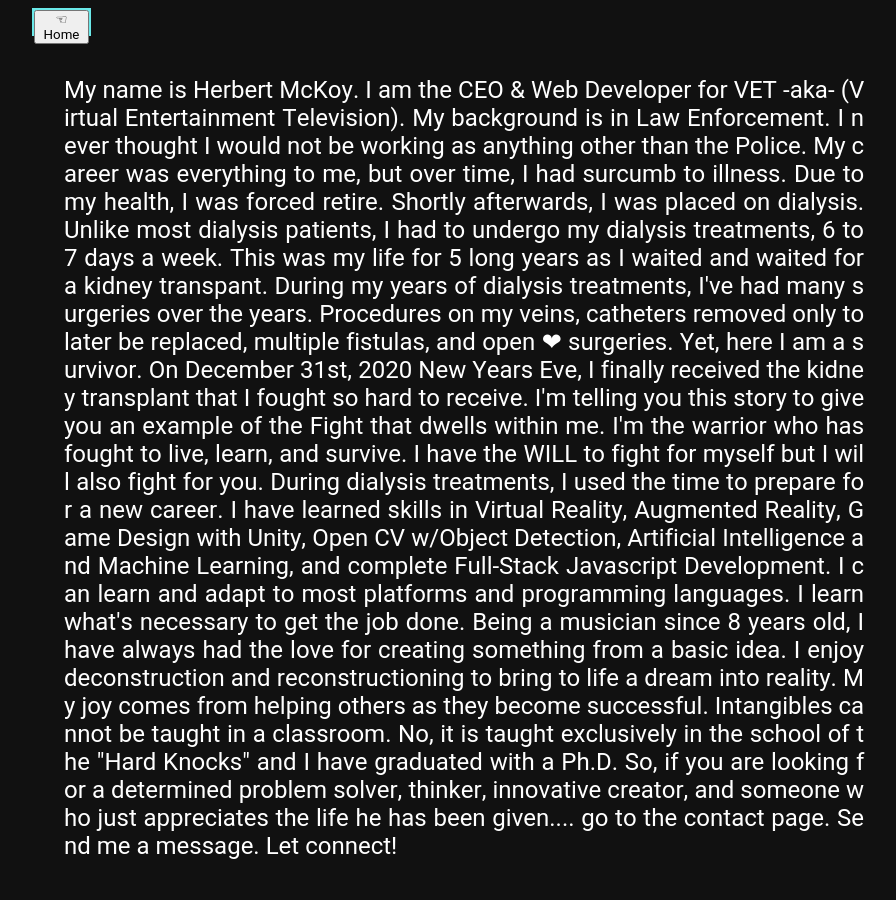
After one commit to VirtualEntertainmentTV/VET-Portfolio, a PHP site: page /mystory.html in a window 1280 px wide. The commit adds this page. Shown: the whole page, without its empty margins (176-1072 px from the left). Run offline with PHP 8.4, Linux system fonts and the light colour scheme.

Commit message:
Add files via upload

```diff
--- a/index.html
+++ b/index.html
@@ -656,7 +656,7 @@
 	 </div>
 
 	 <div class="link-section text-center d-none d-md-block d-sm-none">
-	      <a href="about.html">&#191My Story</a>
+	      <a href="mystory.html">&#191My Story</a>
 	 </div>
 
 	 <div class="copyright-section text-center">
@@ -714,7 +714,7 @@
 		<div class="navcolumn" id="nav-column-first">
 		<h2>About</h2>
 		<a class="cd-btn" href="index.html">Home</a>
-		<a class="cd-btn" href="about.html">My Story</a>
+		<a class="cd-btn" href="mystory.html">My Story</a>
 	</div>
 	</div>
 	 <div class="col-md-4">
--- /dev/null
+++ b/mystory.css
@@ -0,0 +1,57 @@
+@import url('https://fonts.googleapis.com/css?family=Poppins:400,500,600,700,800&display=swap');
+*
+{
+  margin: 0;
+  padding: 0;
+  box-sizing: border-box;
+  font-family: 'Roboto', sans-serif;
+}
+section {
+  position: relative;
+  display: flex;
+  justify-content: center;
+  align-items: center;
+  min-height: 100vh;
+  background: #111;
+  overflow: hidden;
+}
+section .text {
+  position: relative;
+  color:#fff;
+  margin: 40px;
+  max-width: 800px;
+  user-select: none;
+  font-size: 1.5em;
+}
+section .text span {
+  position: relative;
+  display: inline-block;
+  cursor: pointer;
+}
+section .text span.active {
+  animation: smoke 2s linear forwards;
+  transform-origin: bottom;
+}
+@keyframes smoke
+{
+  0%
+  {
+    opacity: 1;
+    filter: blur(0);
+    transform: translateX(0) translateY(0) rotate(0deg)
+    scale(1);
+  }
+  50%
+  {
+    opacity: 1;
+    pointer-events: none;
+  }
+  100%
+  {
+    opacity: 0;
+    filter: blur(20px);
+    transform: translateX(300px) translateY(-300px) rotate(720deg)
+    scale(4);
+  }
+
+}
--- /dev/null
+++ b/mystory.html
@@ -0,0 +1,82 @@
+<!DOCTYPE html>
+<html lang="en">
+<head>
+  <meta name="viewport" content="width=device-width, initial-scale=1.0">
+  <link rel="stylesheet" type="text/css" href="mystory.css">
+ <title>My Story</title>
+</head>
+<body>
+
+      <section>
+        <!-- Return Button -->
+        <style>
+  /* body {
+    margin: auto;
+
+  } */
+  #divBlue {
+    position: auto;
+    top: 100px;
+    background-color: rgb(107, 233, 233);
+    width: 59px;
+    min-height: 19px;
+    max-height: 28px;
+    margin: 8px;
+    padding: 2px;
+  }
+
+ p{
+   text-align: justify;
+
+ }
+
+</style>
+      <div class="container">
+        <Return Button>
+        <div class="col">
+          <div id="divBlue">
+            <a href="index.html">
+            <button>&#9756 Home</button>
+          </a>
+        </div>
+      </div>
+    </Return>
+
+
+    <body>
+    <!-- End of Return Button -->
+    <div class="container-fluid">
+    <div class="row">
+     <div class="col-md-4">
+  <p class="text">My name is Herbert McKoy. I am the CEO & Web Developer for VET -aka- (Virtual Entertainment Television).
+
+
+  My background is in Law Enforcement. I never thought I would not be working as anything other than the Police. My career was everything to me, but over time, I had surcumb to illness. Due to my health, I was forced retire. Shortly afterwards, I was placed on dialysis. Unlike most dialysis patients, I had to undergo my dialysis treatments, 6 to 7 days a week. This was my life for 5 long years as I waited and waited for a kidney transpant. During my years of dialysis treatments, I've had many surgeries over the years. Procedures on my veins, catheters removed only to later be replaced, multiple fistulas, and open ❤ surgeries. Yet, here I am a survivor. On December 31st, 2020 New Years Eve, I finally received the kidney transplant that I fought so hard to receive.
+
+  I'm telling you this story to give you an example of the Fight that dwells within me. I'm the warrior who has fought to live, learn, and survive. I have the WILL to fight for myself but I will also fight for you.
+
+  During dialysis treatments, I used the time to prepare for a new career. I have learned skills in Virtual Reality, Augmented Reality, Game Design with Unity, Open CV w/Object Detection, Artificial Intelligence and Machine Learning, and complete Full-Stack Javascript Development. I can learn and adapt to most platforms and programming languages. I learn what's necessary to get the job done.
+
+  Being a musician since 8 years old, I have always had the love for creating something from a basic idea. I enjoy deconstruction and reconstructioning to bring to life a dream into reality. My joy comes from helping others as they become successful. Intangibles cannot be taught in a classroom. No, it is taught exclusively in the school of the "Hard Knocks" and I have graduated with a Ph.D. So, if you are looking for a determined problem solver, thinker, innovative creator, and someone who just appreciates the life he has been given.... go to the contact page. Send me a message. Let connect!</p>
+          </div>
+        </div>
+       </div>
+      </div>
+      </section>
+      <script>
+        // now, split text into letters
+        const text= document.querySelector('.text');
+        text.innerHTML = text.textContent.replace(/\S/g,
+        "<span>$&</span>");
+
+        //now, add active class on hovered <span> tag
+          const letters = document.querySelectorAll('span');
+          for (let i=0; i<letters.length; i++){
+        letters[i].addEventListener("mouseover", function
+        (){
+          letters[i].classList.add('active')
+        })
+      }
+    </script>
+</body>
+</html>
```
Also changed, not shown: contact.css (+5 -5 lines), contact.html (+10 -11 lines), style.css (line endings or trailing spaces).
